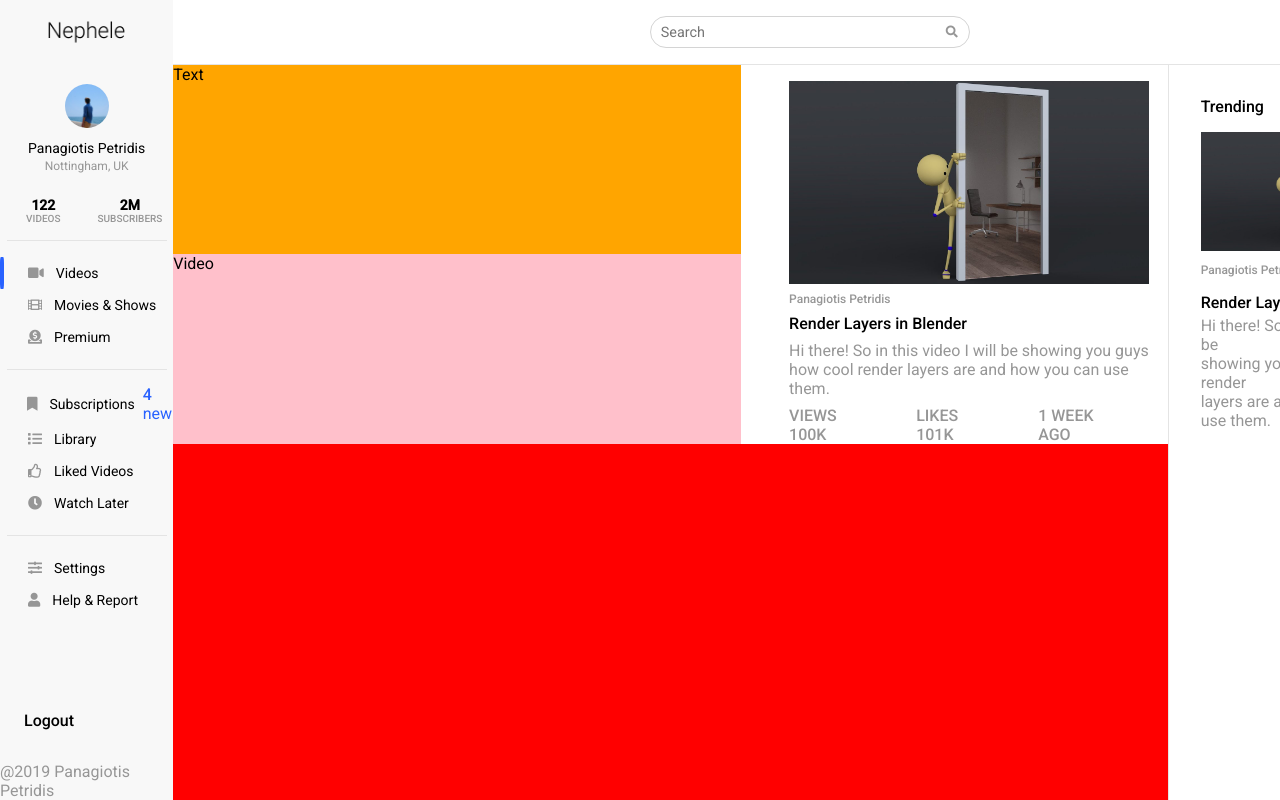
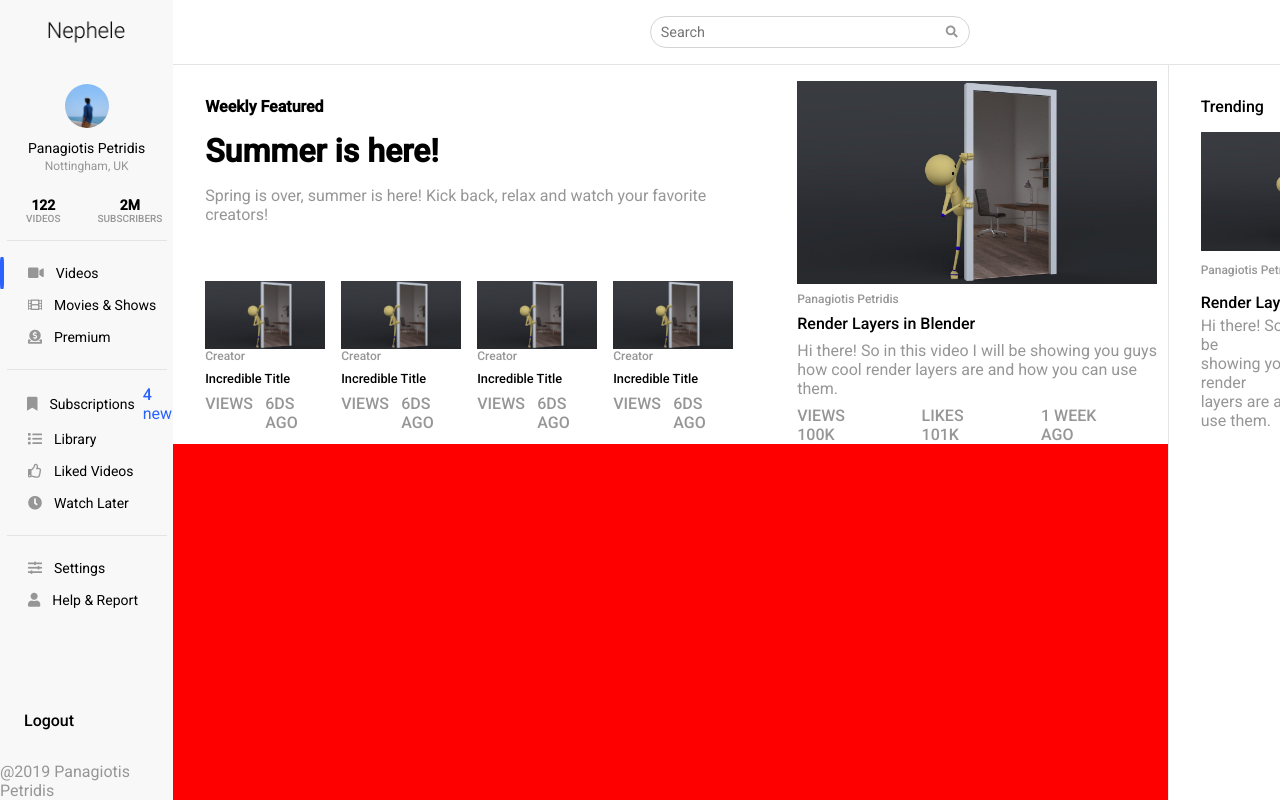
Before and after one commit to PanagiotisPtr/Nephele-Front-End, a React (Create React App) app: page / in a window 1280 px wide. Built offline with nearby package versions, Linux system fonts and the light colour scheme.

Commit message:
Added carousel and announcement info

```diff
--- a/src/App.js
+++ b/src/App.js
@@ -139,8 +139,67 @@ class App extends Component {
                 <div style={{flex: 8, background: 'white'}}>
                   <div className="row-container" style={{background: 'black', height: '100%'}}>
                     <div className="col-container" style={{flex: 3}}>
-                      <div style={{flex: 1, background: 'orange'}}>Text</div>
-                      <div style={{flex: 1, background: 'pink'}}>Video</div>
+
+                      <div style={{flex: 4, background: 'white'}}>
+                        <div className="col-container" style={{padding: '4vh'}}>
+                          <div className="weekly-featured">
+                            Weekly Featured
+                          </div>
+                          <div className="featured-announcement-title" style={{paddingTop: '2vh'}}>
+                            Summer is here!
+                          </div>
+                          <div className="featured-announcement-description" style={{paddingTop: '2vh'}}>
+                            Spring is over, summer is here! Kick back, relax and watch your favorite creators!
+                          </div>
+                        </div>
+                      </div>
+
+                      <div style={{flex: 3, background: 'white'}}>
+                        <div className="row-container featured-carousel" style={{paddingLeft: '4vh'}}>
+
+                          <div className="col-container" style={{paddingRight: '2vh'}}>
+                            <img className="thumbnail" src={trending_thumbnail} alt="Title"/>
+                            <div className="video-creator-name">Creator</div>
+                            <div className="video-title" style={{paddingTop: '1vh', fontSize: '1.6vh'}}>Incredible Title</div>
+                            <div className="row-container" style={{paddingTop: '1vh'}}>
+                              <div className="video-stats item">VIEWS</div>
+                              <div className="video-stats item">6DS AGO</div>
+                            </div>
+                          </div>
+
+                          <div className="col-container" style={{paddingRight: '2vh'}}>
+                            <img className="thumbnail" src={trending_thumbnail} alt="Title"/>
+                            <div className="video-creator-name">Creator</div>
+                            <div className="video-title" style={{paddingTop: '1vh', fontSize: '1.6vh'}}>Incredible Title</div>
+                            <div className="row-container" style={{paddingTop: '1vh'}}>
+                              <div className="video-stats item">VIEWS</div>
+                              <div className="video-stats item">6DS AGO</div>
+                            </div>
+                          </div>
+
+                          <div className="col-container" style={{paddingRight: '2vh'}}>
+                            <img className="thumbnail" src={trending_thumbnail} alt="Title"/>
+                            <div className="video-creator-name">Creator</div>
+                            <div className="video-title" style={{paddingTop: '1vh', fontSize: '1.6vh'}}>Incredible Title</div>
+                            <div className="row-container" style={{paddingTop: '1vh'}}>
+                              <div className="video-stats item">VIEWS</div>
+                              <div className="video-stats item">6DS AGO</div>
+                            </div>
+                          </div>
+
+                          <div className="col-container" style={{paddingRight: '2vh'}}>
+                            <img className="thumbnail" src={trending_thumbnail} alt="Title"/>
+                            <div className="video-creator-name">Creator</div>
+                            <div className="video-title" style={{paddingTop: '1vh', fontSize: '1.6vh'}}>Incredible Title</div>
+                            <div className="row-container" style={{paddingTop: '1vh'}}>
+                              <div className="video-stats item">VIEWS</div>
+                              <div className="video-stats item">6DS AGO</div>
+                            </div>
+                          </div>
+
+                        </div>
+                      </div>
+
                     </div>
 
                     <div className="col-container featured-video" style={{flex: 2, background: 'white'}}>
--- a/src/App.scss
+++ b/src/App.scss
@@ -215,6 +215,27 @@ input[type=search]::-webkit-search-results-decoration {
 }
 
 /* --> FEATURED   */
+
+/* --> INFO      */
+.weekly-featured {
+    font-size: 2vh;
+    font-weight: bold;
+}
+
+.featured-announcement-title {
+    font-size: 4vh;
+    font-weight: bold;
+}
+
+.featured-announcement-description {
+    color: rgb(150, 150, 150);
+}
+
+.featured-carousel .thumbnail {
+    width: 15vh;
+}
+
+/* --> VIDEO      */
 .featured-video {
     padding-left: 6vh;
 }
```
